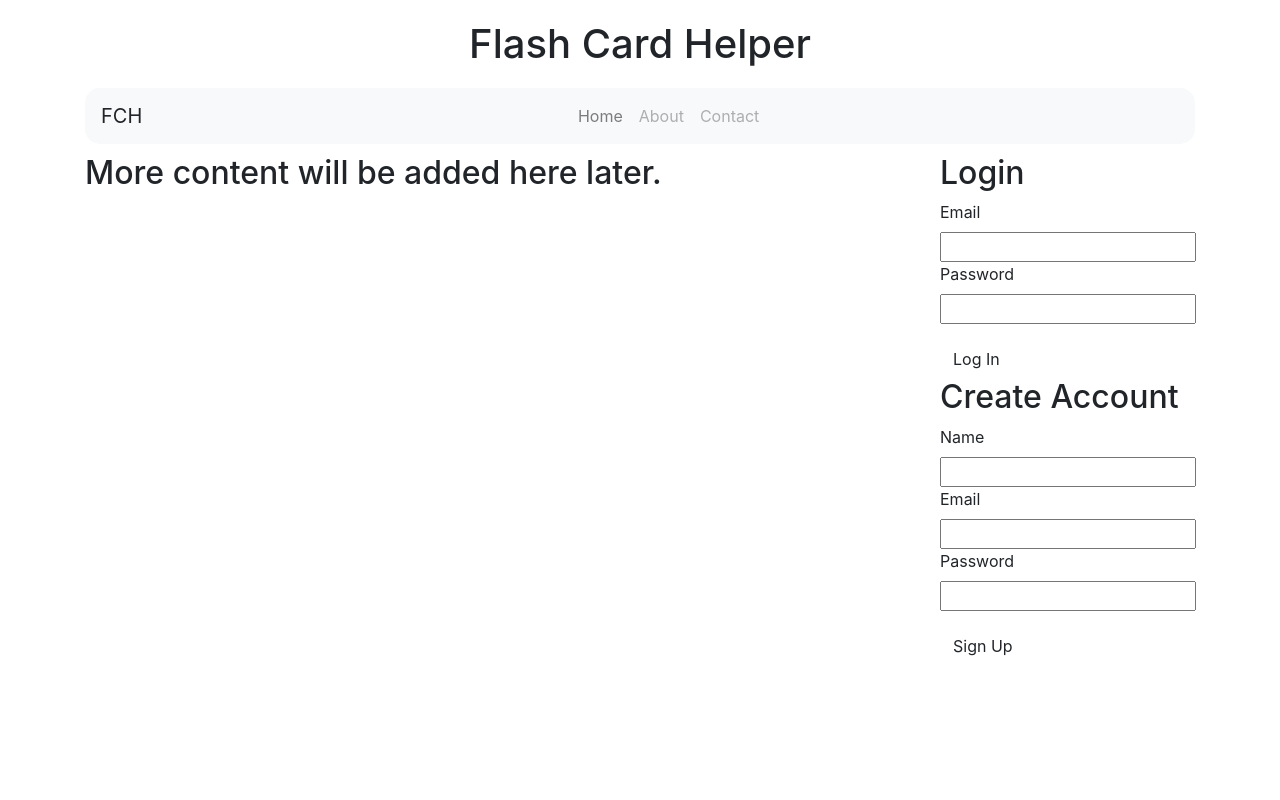
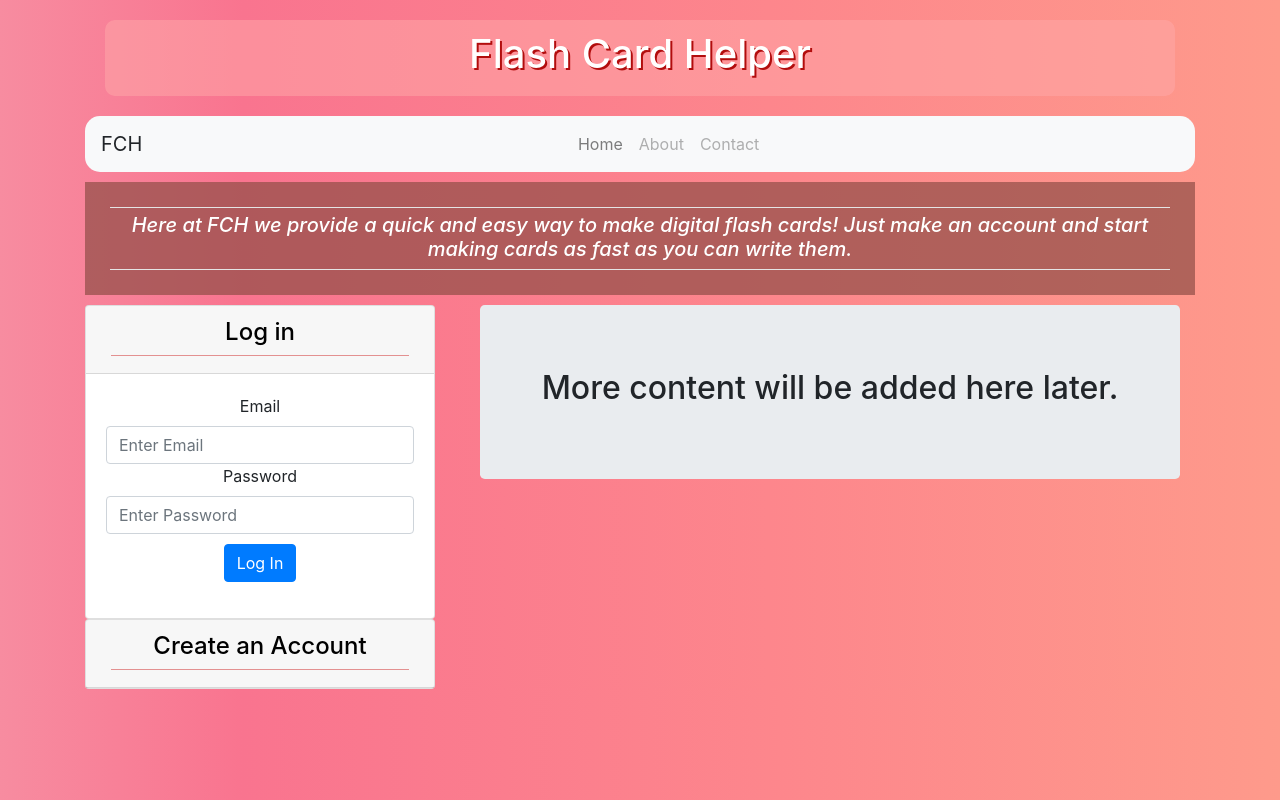
Before and after one commit to 1HectorAC/FlashCardHelper, a Flask app: page / in a window 1280 px wide. Run offline with Flask 2, Linux system fonts and the light colour scheme; some libraries are stand-ins or nearby versions.

Commit message:
Style and layout changes in home.html also related changes in style.css.

```diff
--- a/static/css/style.css
+++ b/static/css/style.css
@@ -1,3 +1,30 @@
+body{
+    background-image: linear-gradient(to right, #f78ca0 0%, #f9748f 19%, #fd868c 60%, #fe9a8b 100%);
+}
+
 .header{
     margin: 20px;
+    background-color:rgba(255, 170, 170, 0.5);
+    color:white; padding:10px;
+    border-radius: 10px;
+    text-shadow: 2px 2px #b20d0d;
 }
+
+.header2{
+    padding: 20px;
+    font-style:italic;
+    background-color:
+    rgb(144, 78, 70, .70);
+    color: white;
+    margin-bottom: 10px;
+}
+
+.whiteLine{
+    margin:5px;
+    background-color:white
+}
+
+.pinkLine{
+    margin:5px;
+    background-color: #fda1a1;
+}
--- a/templates/home.html
+++ b/templates/home.html
@@ -3,45 +3,85 @@
 {% block content %}
 
     <div class="row">
-        <div class="col-md-9">
-            <h2>More content will be added here later.</h1>
+        <div class="col-md-12">
+            <div class=" text-center header2" >
+                <hr class="whiteLine">
+                <h5>
+                    Here at FCH we provide a quick and easy way to make digital flash cards! Just make an account and start making cards as fast as you can write them.
+                </h5>
+                <hr class="whiteLine">
             </div>
-        <div class="col-md-3">
-            <div>
-                <h2>Login</h2>
+        </div>
+
+
+        <div class="col-md-4">
+            {% if not session['logged_in']%}
+            <div id="accordion">
+                <div class="card text-center" >
+                    <div class="card-header">
+                        <h4>
+                            <a class="card-link" data-toggle="collapse"  href="#loginCollapse" style="color:black">Log in</a>
+                        </h4>
+                    <hr class="pinkLine">
+                    </div>
+                    <div id="loginCollapse" class="collapse show" data-parent="#accordion">
+                        <div class="card-body">
                             <form name="login_form">
-
                                 <label for="email">Email</label>
-                    <input type="text" name="email" class="field" required>
-
+                                <input type="text" name="email" class="field form-control centerShortField" maxlength="32" placeholder="Enter Email" required>
                                 <label for="password">Password</label>
-                    <input type="text" name="password" class="field" required>
-
+                                <input type="password" name="password" class="field form-control centerShortField"  maxlength="32" placeholder="Enter Password" required>
+                                <input type="submit" value="Log In" class="btn btn-primary" style="margin-top: 10px;">
                                 <p class="error error--hidden"></p>
-
-                    <input type="submit" value="Log In" class="btn">
-
-                </form>
-            </div>
-            <div>
-                <h2>Create Account</h2>
-                <form name="signup_form">
-
-                    <label for="name">Name</label>
-                    <input type="text" name="name" class="field" required>
-
-                    <label for="email">Email</label>
-                    <input type="text" name="email" class="field" required>
-
-                    <label for="password">Password</label>
-                    <input type="text" name="password" class="field" required>
-
-                    <p class="error error--hidden"></p>
-
-                    <input type="submit" value="Sign Up" class="btn">
-
                             </form>
                         </div>
                     </div>
                 </div>
+
+                <div class="card text-center" >
+                    <div class="card-header" >
+                        <h4>
+                            <a class="collapsed card-link" data-toggle="collapse" href="#accountCollapse" style="color:black">Create an Account</a>
+                        </h4>
+                        <hr class="pinkLine">
+                    </div>
+                    <div id="accountCollapse" class="collapse" data-parent="#accordion">
+                        <div class="card-body">
+                            <form name="signup_form">
+                                <label for="name">Name</label>
+                                <input type="text" name="name" class="field form-control centerShortField" maxlength="32" placeholder="Enter Name Here" required>
+                                <label for="email">Email</label>
+                                <input type="text" name="email" class="field form-control centerShortField" maxlength="32" placeholder="Enter Email Here" required>
+                                <label for="password">Password</label>
+                                <input type="password" name="password" class="field form-control centerShortField" maxlength="32" placeholder="Enter Password Here" required>
+                                <!--
+                                <label for="password2">Re-Enter Password</label>
+                                <input type="password" name="password2" class="field form-control centerShortField" maxlength="32" placeholder="Enter Password Here" required>
+                                <div style="padding-top: 10px;">-->
+                                <input type="submit" value="Sign Up" class="btn btn-primary" style="margin-top:10px">
+                                <p class="error error--hidden"></p>
+                            </form>
+                        </div>
+                    </div>
+                </div>
+            </div>
+            {% else %}
+            <div class="card text-center" style="padding:10px">
+                <h5>logged In</h5>
+                <hr class="pinkLine">
+                <a class="btn btn-primary" href="/dashboard/">Dashboard</a>
+            </div>
+            {% endif %}
+
+        </div>
+
+        <div class="col-md-8">
+            <div class="container text-center">
+                <div class="jumbotron">
+                    <h2>More content will be added here later.</h1>
+                </div>
+            </div>
+        </div>
+
+    </div>
 {% endblock %}
```
Lines whose indentation alone changed are shown as unchanged.
